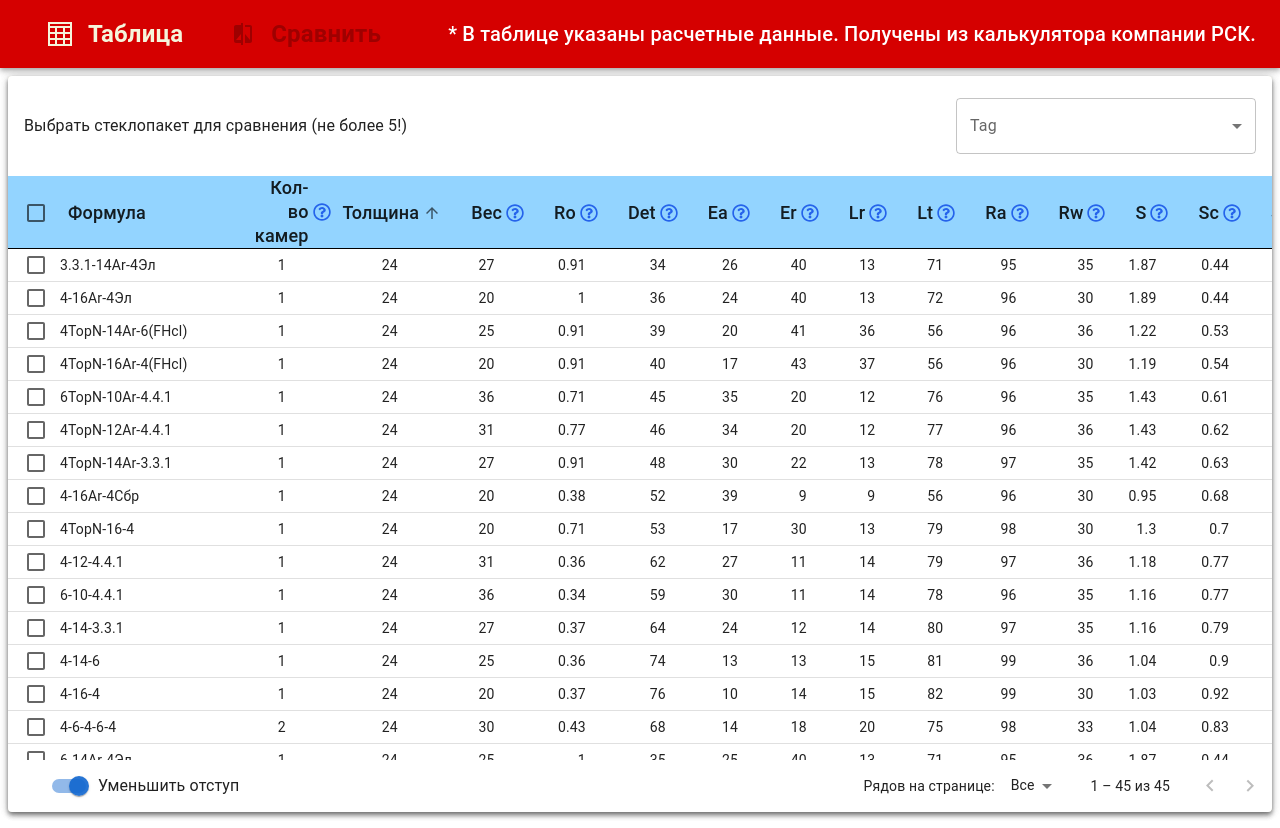
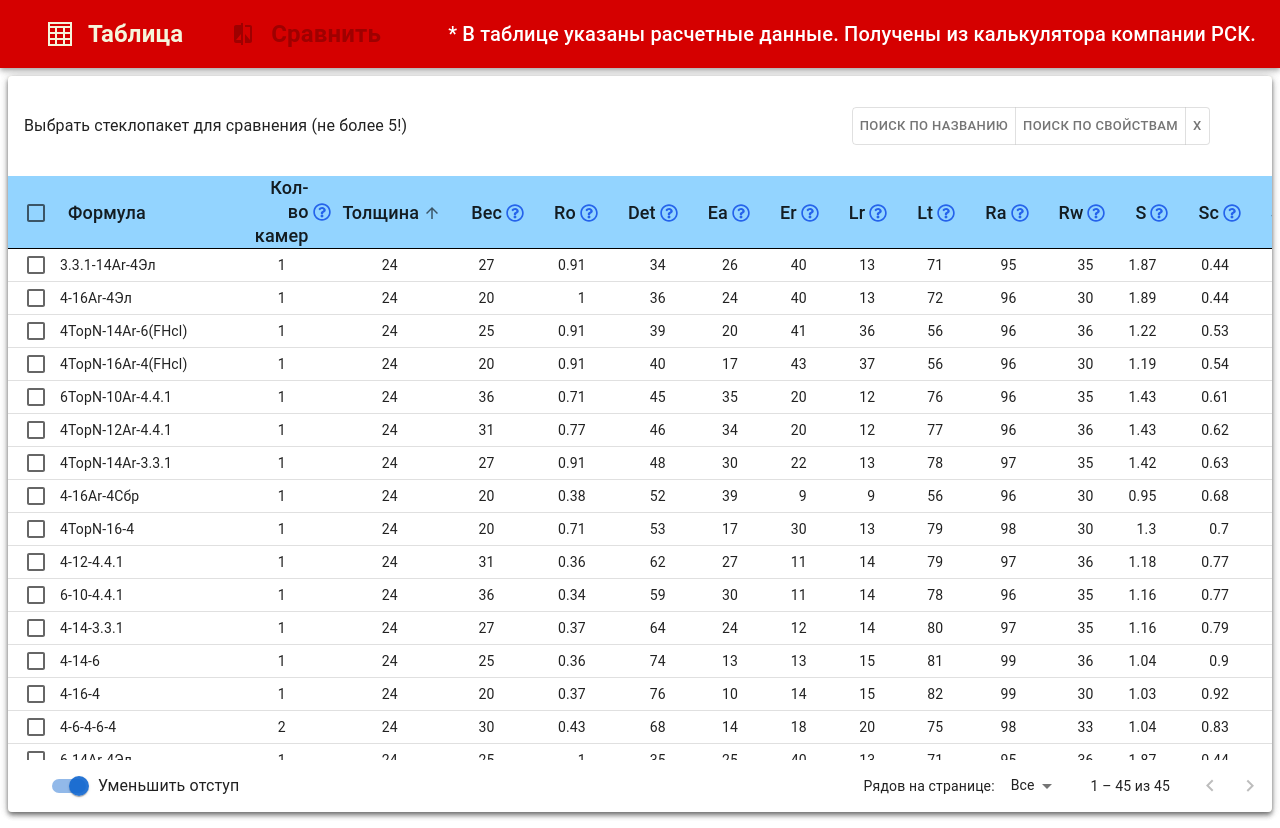
Before and after one commit to akuma-code/stp_client, a React (Create React App) app: page / in a window 1280 px wide. Built offline with nearby package versions, Linux system fonts and the light colour scheme.

Commit message:
rework toolbar

```diff
--- a/src/App.tsx
+++ b/src/App.tsx
@@ -3,7 +3,7 @@ import { RouterProvider } from "react-router-dom";
 import { table_data_preset } from "./Components/StpTable/FullTable";
 import { StpStore } from "./Context/StpStore";
 import { AppContext } from "./Hooks/useStoresContext";
-import { StpTypeProps } from "./Interfaces/Types";
+import { StpTagsList, StpTypeProps } from "./Interfaces/Types";
 import { router } from "./Routes/AppRouter";
 
 type CheckboxGroup = StpTypeProps
@@ -13,6 +13,7 @@ const stores = { StpStore: new StpStore(table_data_preset) }
 function App() {
   const [selected, setSelected] = useState<number[]>([])
   const [fcount, setFc] = useState<number>(0)
+  const [tags, setTags] = useState<string[]>([])
   const [selectedType, selectType] = useState<CheckboxGroup>({
     energy: false,
     hitproof: false,
@@ -33,8 +34,8 @@ function App() {
       filteredItemsCount: fcount,
       setFcount: setFc,
       query: querySearch,
-      setQuery: setQuery
-
+      setQuery: setQuery,
+      selectedTags: tags, setTags
     } }>
 
       <RouterProvider
--- a/src/Components/DataTable/StpDataTable.tsx
+++ b/src/Components/DataTable/StpDataTable.tsx
@@ -18,6 +18,8 @@ import { useTags } from '../../Hooks/useTags';
 import { StpItem } from '../StpTable/TableObjects';
 import { EnhancedTableHead } from './EnhancedTableHead';
 import { StpTableToolbar } from './StpTableToolbar';
+import { StpTagsList } from '../../Interfaces/Types';
+import { _ID } from '../../Helpers/helpersFns';
 
 //__ Data Create*/
 //TODO: перенести все данные в контекст
@@ -38,8 +40,8 @@ export function StpDataTable() {
     const [page, setPage] = React.useState(0);
     const [dense, setDense] = React.useState(true);
     const [RPP, setRowsPerPage] = React.useState(-1);
-    const { StpStore, select, selectedItems, _type, setFcount, query } = useAppContext()
-    const selectedTags = useTags(_type)
+    const { StpStore, select, selectedItems, _type, setFcount, query, selectedTags } = useAppContext()
+    const sorted = useFilterTags(StpStore.table, order, orderBy, selectedTags as StpTagsList[], query)
     const handleRequestSort = (
         event: React.MouseEvent<unknown>,
         property: keyof StpData,
@@ -99,7 +101,7 @@ export function StpDataTable() {
 
     const isSelected = (id: number) => selectedItems.indexOf(id) !== -1;
     const hasTags = (item: StpData) => selectedTags.length > 0
-        ? selectedTags.every(t => item.tags.includes(t))
+        ? selectedTags.every(t => item.tags.includes(t as StpTagsList))
         : false
 
     // Avoid a layout jump when reaching the last page with empty rows.
@@ -107,7 +109,7 @@ export function StpDataTable() {
         ? Math.max(0, (1 + page) * RPP - StpStore.table.length)
         : 0;
 
-    const sorted = useFilterTags(StpStore.table, order, orderBy, selectedTags, query)
+
     const visibleRows = React.useMemo(
         () => {
             const sliced = [...sorted].slice(
@@ -118,13 +120,13 @@ export function StpDataTable() {
         [order, orderBy, page, RPP, selectedTags, query],
     );
     React.useEffect(() => {
-        setFcount(sorted.length)
+        setFcount(prev => sorted.length)
     }, [sorted])
     return (
         <Box sx={ { width: '100%', height: '100%' } }>
             <Paper sx={ { mb: 2 } } elevation={ 4 }>
 
-                <StpTableToolbar numSelected={ selectedItems.length } />
+                <StpTableToolbar numSelected={ selectedItems.length } numFiltered={ sorted.length } />
 
                 <TableContainer sx={ { overflowY: 'auto', maxHeight: '73vh', } } >
                     <Table
@@ -157,7 +159,7 @@ export function StpDataTable() {
                                             role="checkbox"
                                             aria-checked={ isItemSelected }
                                             tabIndex={ -1 }
-                                            key={ row.id }
+                                            key={ _ID() }
                                             selected={ isItemSelected }
                                             sx={ {
                                                 cursor: 'pointer',
--- a/src/Components/DataTable/StpFilterForm.tsx
+++ b/src/Components/DataTable/StpFilterForm.tsx
@@ -9,6 +9,9 @@ import Checkbox from '@mui/material/Checkbox';
 import { StpTypeProps } from '../../Interfaces/Types';
 import { StpTags } from '../StpTable/TableObjects';
 import { grey } from '@mui/material/colors';
+import { Stp_Tags, Stp_TypeFields } from '../../Interfaces/Enums';
+import { TextField } from '@mui/material';
+import { useAppContext } from '../../Hooks/useStoresContext';
 
 const ITEM_HEIGHT = 50;
 const ITEM_PADDING_TOP = 18;
@@ -16,7 +19,7 @@ const MenuProps = {
   PaperProps: {
     style: {
       height: ITEM_HEIGHT * 7 + ITEM_PADDING_TOP,
-      width: 250,
+      width: 300,
     },
   },
 };
@@ -32,8 +35,9 @@ const tagsArray = [
   'soundproof'
 ] as const
 
-export default function TagSelector() {
-  const [tags, setTags] = useState<string[]>([]);
+export default function TagSelector({ filteredCount }: { filteredCount: number }) {
+  // const [tags, setTags] = useState<string[]>([]);
+  const { selectedTags: tags, setTags } = useAppContext()
 
   const handleChange = (event: SelectChangeEvent<typeof tags>) => {
     const { target: { value } } = event;
@@ -43,28 +47,45 @@ export default function TagSelector() {
   };
 
   return (
-    <div>
-      <FormControl sx={ { m: 1, width: 300 } }>
-        <InputLabel id="demo-multiple-checkbox-label">Tag</InputLabel>
+    <div className='flex flex-row gap-2 text-xs min-w-[470px] align-baseline py-1'>
+
+      <ul>
+        { tags.map(t =>
+          <li key={ t }
+            className='list-disc'
+          >
+            { Stp_Tags[t as keyof typeof Stp_Tags] }
+          </li>
+        ) }
+      </ul>
+
+      <FormControl sx={ { m: 1, width: 300 } } >
+        <InputLabel id="demo-multiple-checkbox-label" sx={ {} } >Укажите нужные свойства</InputLabel>
         <Select
           labelId="demo-multiple-checkbox-label"
           id="multitag"
           multiple
+          placeholder='Укажите нужные свойства'
           value={ tags }
           onChange={ handleChange }
-          input={ <OutlinedInput label="Tag" /> }
-          renderValue={ (selected) => selected.join(' | ') }
+          input={ <OutlinedInput label="Свойства стеклафффффффффф" sx={ { fontSize: 18 } } /> }
+          renderValue={ () => `Найдено: ${filteredCount}` }
+          // renderValue={ (selected) => selected.map(s => Stp_Tags[s as keyof typeof Stp_Tags]).join(' | ') }
           MenuProps={ MenuProps }
 
         >
+
           { tagsArray.map((tag) => (
             <MenuItem key={ tag } value={ tag } >
-              <Checkbox checked={ tags.indexOf(tag) > -1 } />
-              <ListItemText primary={ tag } />
+              <Checkbox checked={ tags.indexOf(tag) > -1 } name={ tag + '_check' } />
+              <ListItemText primary={ Stp_Tags[tag] } />
             </MenuItem>
           )) }
+
         </Select>
+
       </FormControl>
+
     </div>
   );
 }
--- a/src/Components/DataTable/StpTableToolbar.tsx
+++ b/src/Components/DataTable/StpTableToolbar.tsx
@@ -1,42 +1,49 @@
-import { Box, Button, Stack } from '@mui/material';
-import IconButton from '@mui/material/IconButton';
+import { Box, ButtonGroup, Stack, TextField, ToggleButton, ToggleButtonGroup } from '@mui/material';
 import Toolbar from '@mui/material/Toolbar';
 import Typography from '@mui/material/Typography';
 import { alpha } from '@mui/material/styles';
-import { FaAnglesLeft, FaAnglesRight } from "react-icons/fa6";
+import { useAppContext } from '../../Hooks/useStoresContext';
 import { useToggle } from '../../Hooks/useToggle';
-import { StpTagsForm } from './StpTagsGroup';
-import { useAppContext } from '../../Hooks/useStoresContext';
 import TagSelector from './StpFilterForm';
+import { useState } from 'react';
 interface TableToolbarProps {
     numSelected: number;
+    numFiltered: number
 }
-export function StpTableToolbar({ numSelected }: TableToolbarProps) {
-    const { setType, setQuery } = useAppContext()
-    const [showTags, tagControl] = useToggle(false)
-    const handleTagsClick = () => {
-        if (showTags === false) return tagControl.on()
-        else {
-            setType({
-                energy: false,
-                hitproof: false,
-                multi: false,
-                simple: false,
-                solarproof: false,
-                soundproof: false
-            })
-            setQuery(prev => "")
-            return tagControl.off()
+type FilterVariant = 'search' | 'tags' | 'none' | null
+export function StpTableToolbar({ numSelected, numFiltered }: TableToolbarProps) {
+    const { setQuery, query, setTags } = useAppContext()
+
+    const [filterView, setFilterView] = useState<FilterVariant>(null)
+
+    function handleChangeView(e: React.MouseEvent<HTMLElement, MouseEvent>, v: FilterVariant): void {
+
+        setFilterView(prev => v)
+        switch (v) {
+            case 'tags': {
+                setQuery(prev => "")
+                break
+            }
+            case 'search': {
+                setTags([])
+                break
+            }
+            case 'none': {
+                setQuery(prev => "")
+                setTags([])
+                break
+            }
+
         }
+
     }
 
-    const toggledText = showTags ? "" : `Выбери основные свойства`
     return (
         <Toolbar component={ Stack }
             sx={ {
-                // display: 'flex',
+                display: 'flex',
                 flexDirection: 'row',
-                // justifyContent: 'space-evenly',
+                // justifyContent: 'space-between',
                 height: 100,
                 pl: { sm: 2 },
                 pr: { xs: 1, sm: 1 },
@@ -46,20 +53,17 @@ export function StpTableToolbar({ numSelected }: TableToolbarProps) {
             } }
         >
 
-            <Stack
+            {/* <Stack
                 direction={ 'row' }
-                flex={ '1 1 100%' }
+                // flex={ '1 1 33%' }
                 alignItems={ 'center' }
                 justifyContent={ 'space-between' }
                 flexWrap={ 'nowrap' }
-            >
-
-
-
-
+            > */}
+            <Box width={ '33%' }>
                 <Typography
-                    // sx={ { flex: '1 1 20%' } }
-                    textAlign={ 'center' }
+                    // sx={ { flex: '1 1 33%' } }
+                    textAlign={ 'left' }
                     color="inherit"
                     variant="body1"
                     component="div"
@@ -68,8 +72,89 @@ export function StpTableToolbar({ numSelected }: TableToolbarProps) {
                 >
                     { numSelected > 0 ? `${numSelected} выбрано` : `Выбрать стеклопакет для сравнения (не более 5!)` }
                 </Typography>
-                <TagSelector />
-                {/* <Box>
+            </Box>
+
+            <Box width={ '33%' } margin={ 'auto' }>
+                { filterView === 'search' &&
+                    <TextField
+                        name='search_query'
+                        helperText='Начните вводить название....'
+                        placeholder='формула стеклопакета'
+                        size='small'
+                        variant='standard'
+                        inputMode='text'
+                        margin='normal'
+                        sx={ { maxWidth: 200, mx: 2, textAlign: 'center', color: 'black', } }
+                        onChange={ (e) => setQuery(prev => e.target.value) }
+                        value={ query }
+                    />
+                }
+                {
+                    filterView === 'tags' &&
+
+                    <TagSelector filteredCount={ numFiltered } />
+                }
+            </Box>
+            {/* </Stack> */ }
+
+
+            <Box width={ '33%' } margin={ 'auto' }>
+                <ToggleButtonGroup
+                    exclusive
+                    value={ filterView }
+                    onChange={ handleChangeView }
+                    size='small'
+
+
+                >
+                    <ToggleButton
+                        value={ 'search' }
+                        // onChange={ handleChangeView }
+                        selected={ filterView === 'search' }
+                    >Поиск по названию
+                    </ToggleButton>
+                    <ToggleButton
+                        value={ 'tags' }
+                        // onChange={ handleChangeView }
+                        selected={ filterView === 'tags' }
+                    >Поиск по свойствам
+                    </ToggleButton>
+                    <ToggleButton
+                        value={ 'none' }
+                        // onChange={ handleChangeView }
+                        selected={ filterView === 'none' }
+                    >X
+                    </ToggleButton>
+
+                </ToggleButtonGroup>
+            </Box>
+
+
+
+
+
+
+
+
+
+
+
+
+        </Toolbar>
+    );
+}
+
+
+
+
+
+
+
+
+
+
+
+{/* <Box>
 
                     <StpTagsForm open={ showTags } />
 
@@ -93,8 +178,3 @@ export function StpTableToolbar({ numSelected }: TableToolbarProps) {
 
                     </Button>
                 </Box> */}
-            </Stack>
-
-        </Toolbar>
-    );
-}
--- a/src/Components/DataTable/StpTagsGroup.tsx
+++ b/src/Components/DataTable/StpTagsGroup.tsx
@@ -2,7 +2,7 @@ import { Checkbox, FormControl, FormControlLabel, FormGroup, FormLabel, Stack, T
 import React, { useCallback } from 'react'
 import { useAppContext } from '../../Hooks/useStoresContext'
 import { StpTypeProps } from '../../Interfaces/Types'
-import { useDebounce } from '../../Hooks/useDebounce'
+
 
 type StpTypeFGProps = {
     open: boolean
--- a/src/Hooks/useCompare.ts
+++ b/src/Hooks/useCompare.ts
@@ -2,7 +2,7 @@ import { useMemo } from "react";
 import { StpData } from "../Components/DataTable/StpDataTable";
 import { StpTags } from "../Components/StpTable/TableObjects";
 import { AnyObj } from "../Interfaces/Types";
-import { useDebounce } from "./useDebounce";
+
 
 type Order = 'asc' | 'desc';
 type TSort = { [key: string]: string | number }
@@ -57,7 +57,7 @@ export function useCompare<T extends AnyObj>(array: readonly T[], order: Order,
 }
 
 export function useSortAndFilter<T extends AnyObj>(array: readonly T[], order: Order, sort_field: any, query: string) {
-    const _query = useDebounce(query, 1500)
+
 
     const sorted = useCompare(array, order, sort_field)
 
@@ -65,12 +65,12 @@ export function useSortAndFilter<T extends AnyObj>(array: readonly T[], order: O
 
         return [...sorted].filter(item => {
             if ('name' in item) {
-                return (typeof item.name === 'string') ? item.name.toLowerCase().includes(_query.toLowerCase()) : false
+                return (typeof item.name === 'string') ? item.name.toLowerCase().includes(query.toLowerCase()) : false
             }
             else return []
         })
 
-    }, [_query, sorted])
+    }, [query, sorted])
 
     return filtered
 }
--- a/src/Hooks/useStoresContext.ts
+++ b/src/Hooks/useStoresContext.ts
@@ -3,7 +3,8 @@ import { createContext } from "react"
 import { useContext } from "react"
 import { StpItem } from "../Components/StpTable/TableObjects"
 import { StpStore } from "../Context/StpStore"
-import { StpTypeProps } from "../Interfaces/Types"
+import { StpTagsList, StpTypeProps } from "../Interfaces/Types"
+import { Stp_Tags } from "../Interfaces/Enums"
 
 
 
@@ -17,6 +18,8 @@ export type AContext = {
     setQuery: React.Dispatch<React.SetStateAction<string>>
     _type: StpTypeProps,
     setType: React.Dispatch<React.SetStateAction<StpTypeProps>>
+    selectedTags: string[],
+    setTags: React.Dispatch<React.SetStateAction<string[]>>
 }
 export const AppContext = createContext<AContext | null>(null)
 
--- a/src/Hooks/useTags.ts
+++ b/src/Hooks/useTags.ts
@@ -1,13 +1,13 @@
 import { useEffect, useState } from "react";
 import { StpTags } from "../Components/StpTable/TableObjects";
-import { IGlassPropsFields, StpTypeProps } from "../Interfaces/Types";
+import { StpTagsList, StpTypeProps } from "../Interfaces/Types";
 
 export function useTags(_type: StpTypeProps) {
 
     const [tags, setTags] = useState<StpTags[]>([])
 
     const _t = Object.entries(_type).reduce((prev, [k, v]) => {
-        if (v === true) prev.push(k as IGlassPropsFields)
+        if (v === true) prev.push(k as StpTagsList)
         return prev
     }, [] as StpTags[])
 
--- a/src/Interfaces/Types.ts
+++ b/src/Interfaces/Types.ts
@@ -1,5 +1,5 @@
 
-export type IGlassPropsFields =
+export type StpTagsList =
     | "multi"
     | "simple"
     | "energy"
@@ -11,7 +11,7 @@ export type IFormulaProps = {
     formula: string,
     glassPropId?: number,
 }
-export type StpTypeProps = Partial<Record<IGlassPropsFields, boolean>>
+export type StpTypeProps = Partial<Record<StpTagsList, boolean>>
 
 
 export type AnyObj = { [key: string]: any }
```
Also changed, not shown: src/Hooks/useDebounce.ts (+14 -26 lines), src/Interfaces/Enums.ts (+9 -1 lines).
